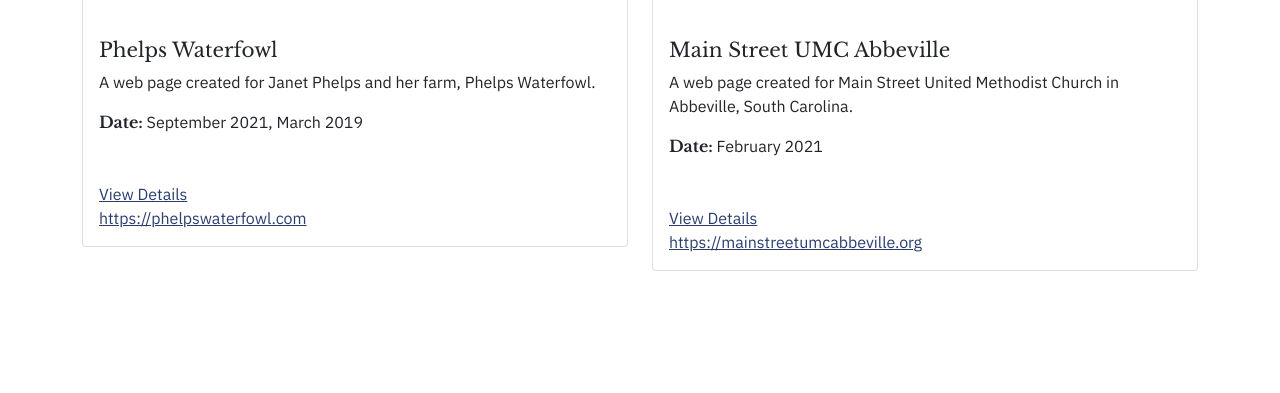
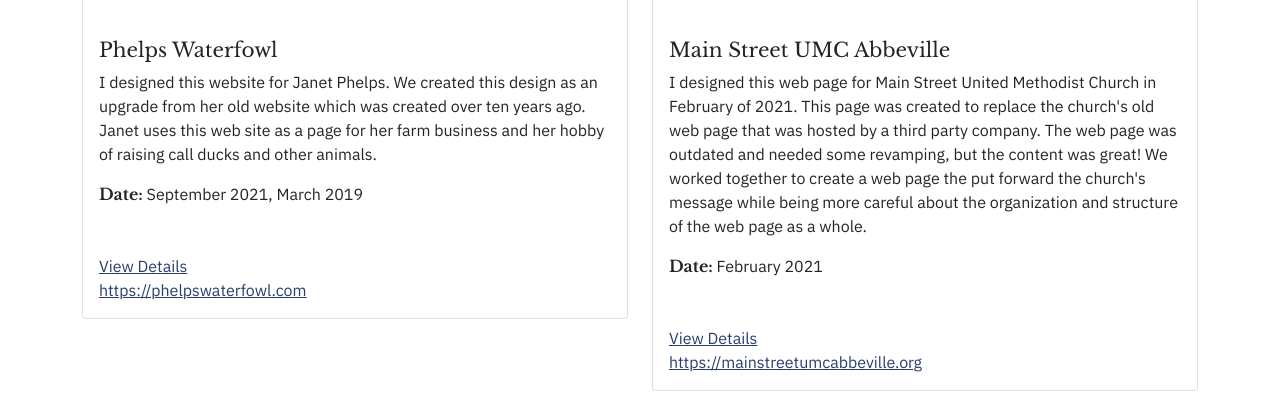
Before and after one commit to pottsga/pottsga.github.io, an Eleventy site: page pages/projects/index.html in a window 1280 px wide. Shown: the part 627-1020 px from the top of the page. Before the commit the page ends 946 px from the top, so only its background shows below. Built offline with nearby package versions, Linux system fonts and the light colour scheme; Eleventy itself is replaced by a stand-in of ours; files that its build step writes are made by us from their sources; what eleventy-xml-plugin, html-entities, string-strip-html would draw is missing.

Commit message:
Updated projects file

```diff
--- a/pages/projects/index.html
+++ b/pages/projects/index.html
@@ -15,7 +15,7 @@
       </a>
       <div class="card-body">
         <h5 class="card-title">Phelps Waterfowl</h5>
-        <p class="card-text">A web page created for Janet Phelps and her farm, Phelps Waterfowl.</p>
+        <p class="card-text">I designed this website for Janet Phelps. We created this design as an upgrade from her old website which was created over ten years ago. Janet uses this web site as a page for her farm business and her hobby of raising call ducks and other animals.</p>
         <p><strong>Date:</strong> September 2021, March 2019</p>
       </div>
       <div class="card-body">
@@ -32,7 +32,7 @@
       </a>
       <div class="card-body">
         <h5 class="card-title">Main Street UMC Abbeville</h5>
-        <p class="card-text">A web page created for Main Street United Methodist Church in Abbeville, South Carolina.</p>
+        <p class="card-text">I designed this web page for Main Street United Methodist Church in February of 2021. This page was created to replace the church's old web page that was hosted by a third party company. The web page was outdated and needed some revamping, but the content was great! We worked together to create a web page the put forward the church's message while being more careful about the organization and structure of the web page as a whole.</p>
         <p><strong>Date:</strong> February 2021</p>
       </div>
       <div class="card-body">
```
